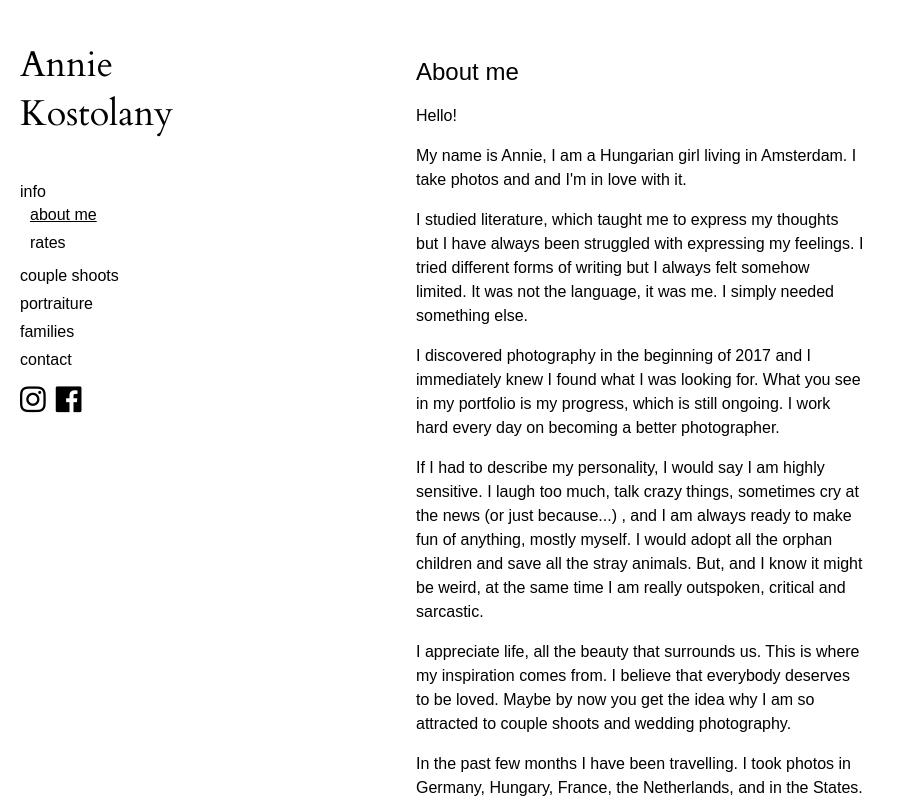
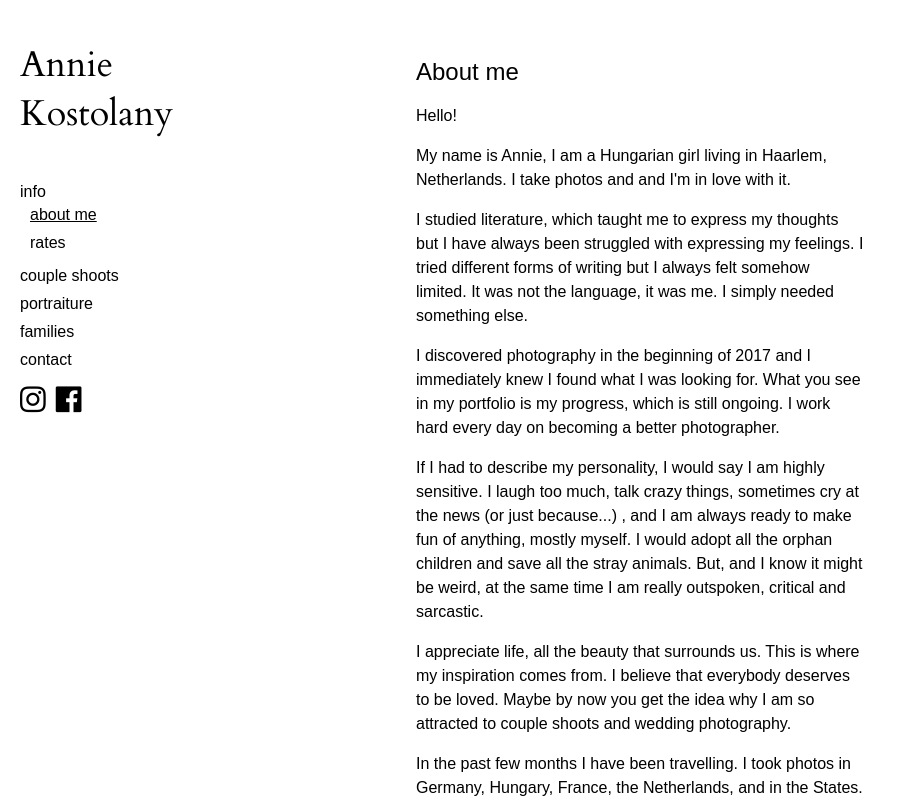
Before and after one commit to 3n1k0/anniekostolany.com, a React app: page /about-me in a window 1280 px wide. Shown: the whole page, without its empty margins (0-906 px from the left). Built offline with nearby package versions, Linux system fonts and the light colour scheme.

Commit message:
Update AboutMe.jsx

```diff
--- a/src/components/pages/AboutMe.jsx
+++ b/src/components/pages/AboutMe.jsx
@@ -7,7 +7,7 @@ export default () => (
 		<h2>About me</h2>
 
 		<p>Hello!</p>
-		<p>My name is Annie, I am a Hungarian girl living in Amsterdam. I take photos and and I'm in love with it.</p>
+		<p>My name is Annie, I am a Hungarian girl living in Haarlem, Netherlands. I take photos and and I'm in love with it.</p>
 		<p>I studied literature, which taught me to express my thoughts but I have always been struggled with expressing my feelings. I tried different forms of writing but I always felt somehow limited. It was not the language, it was me. I simply needed something else.</p>
 		<p>I discovered photography in the beginning of 2017 and I immediately knew I found what I was looking for. What you see in my portfolio is my progress, which is still ongoing. I work hard every day on becoming a better photographer.</p>
 		<p>If I had to describe my personality, I would say I am highly sensitive. I laugh too much, talk crazy things, sometimes cry at the news (or just because...) , and I am always ready to make fun of anything, mostly myself. I would adopt all the orphan children and save all the stray animals. But, and I know it might be weird, at the same time I am really outspoken, critical and sarcastic.</p>
```
